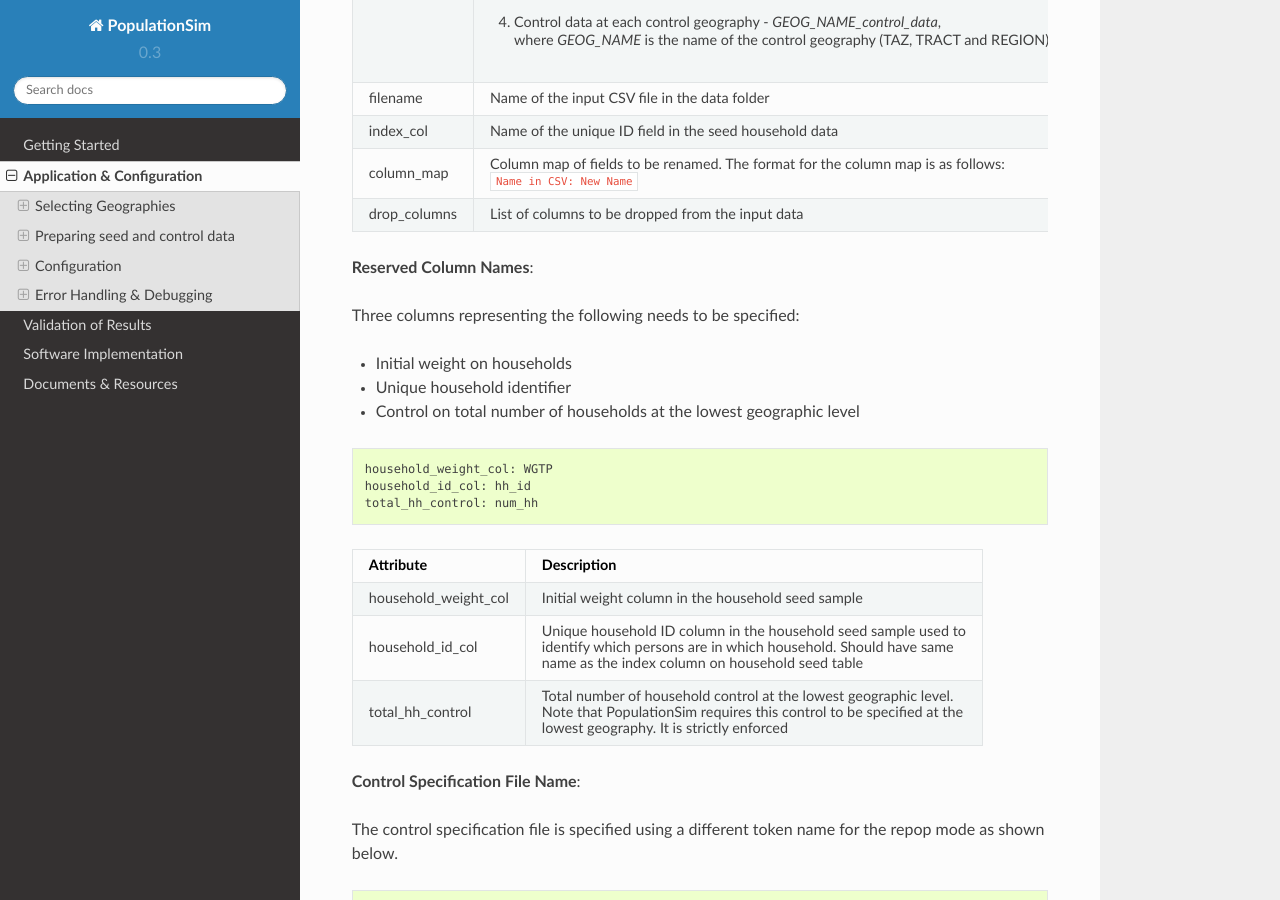
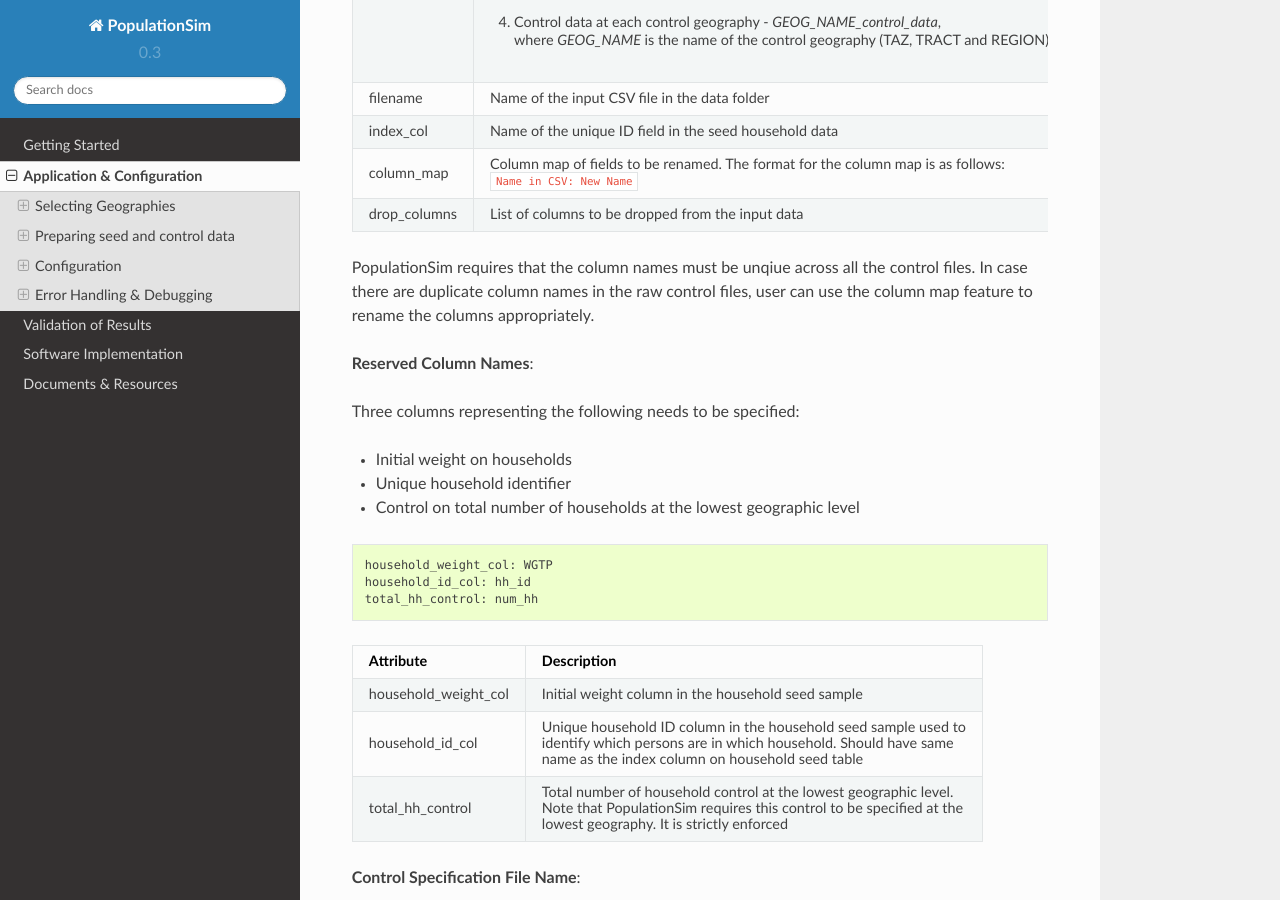
Before and after one commit to ActivitySim/populationsim, a Sphinx documentation site: the page built from docs/application_configuration.rst, in a window 1280 px wide and 900 px high, scrolled down 10578 px. Built offline with Sphinx 7.4.7 and the Read the Docs theme 2.0.0, drawn with Linux system fonts in a browser that asks for light colours.

Commit message:
added note on duplicate control column names

```diff
--- a/docs/application_configuration.rst
+++ b/docs/application_configuration.rst
@@ -429,6 +429,7 @@ Note that Seed-Households, Seed-Persons and Geographic CrossWalk are all require
 | drop_columns | List of columns to be dropped from the input data                                     |
 +--------------+---------------------------------------------------------------------------------------+
 
+PopulationSim requires that the column names must be unqiue across all the control files. In case there are duplicate column names in the raw control files, user can use the column map feature to rename the columns appropriately.
 
 **Reserved Column Names**:
 
```
